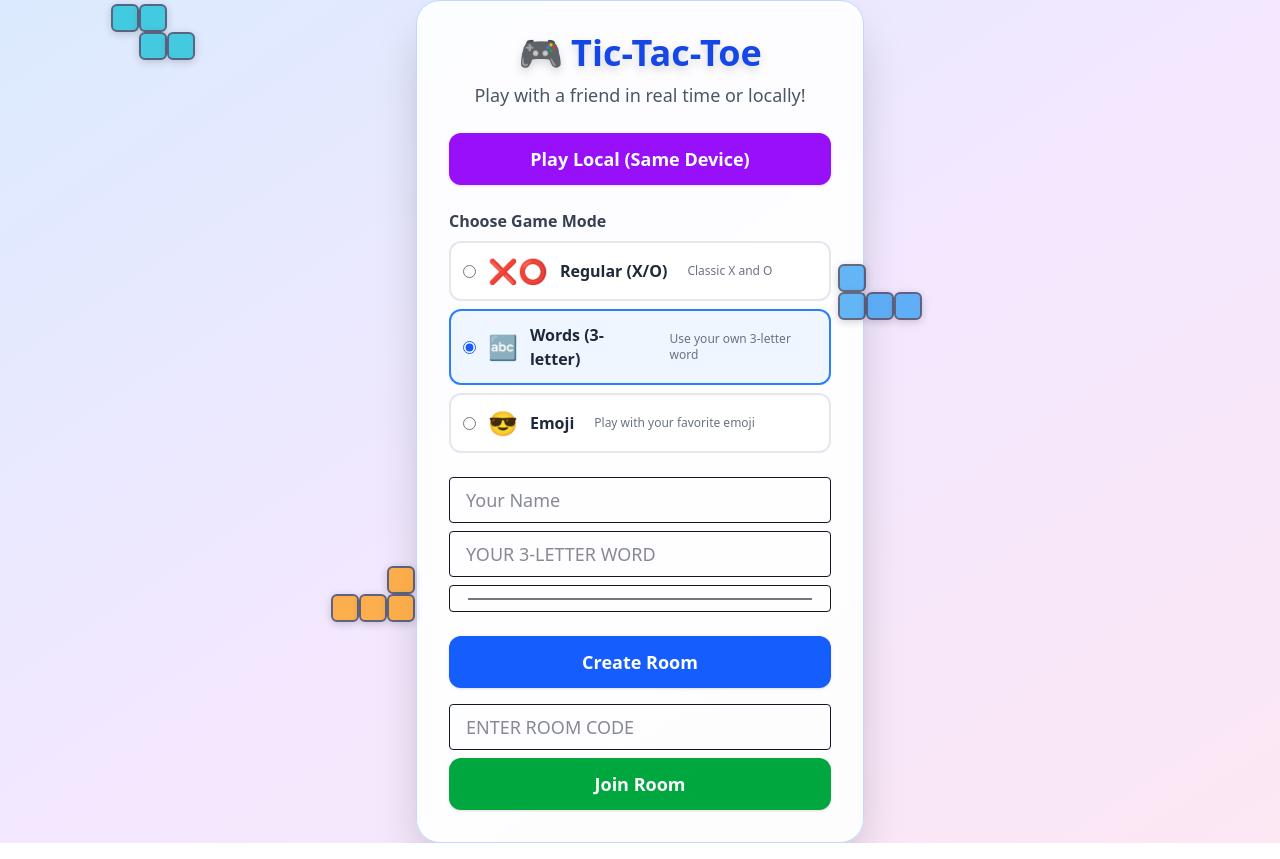
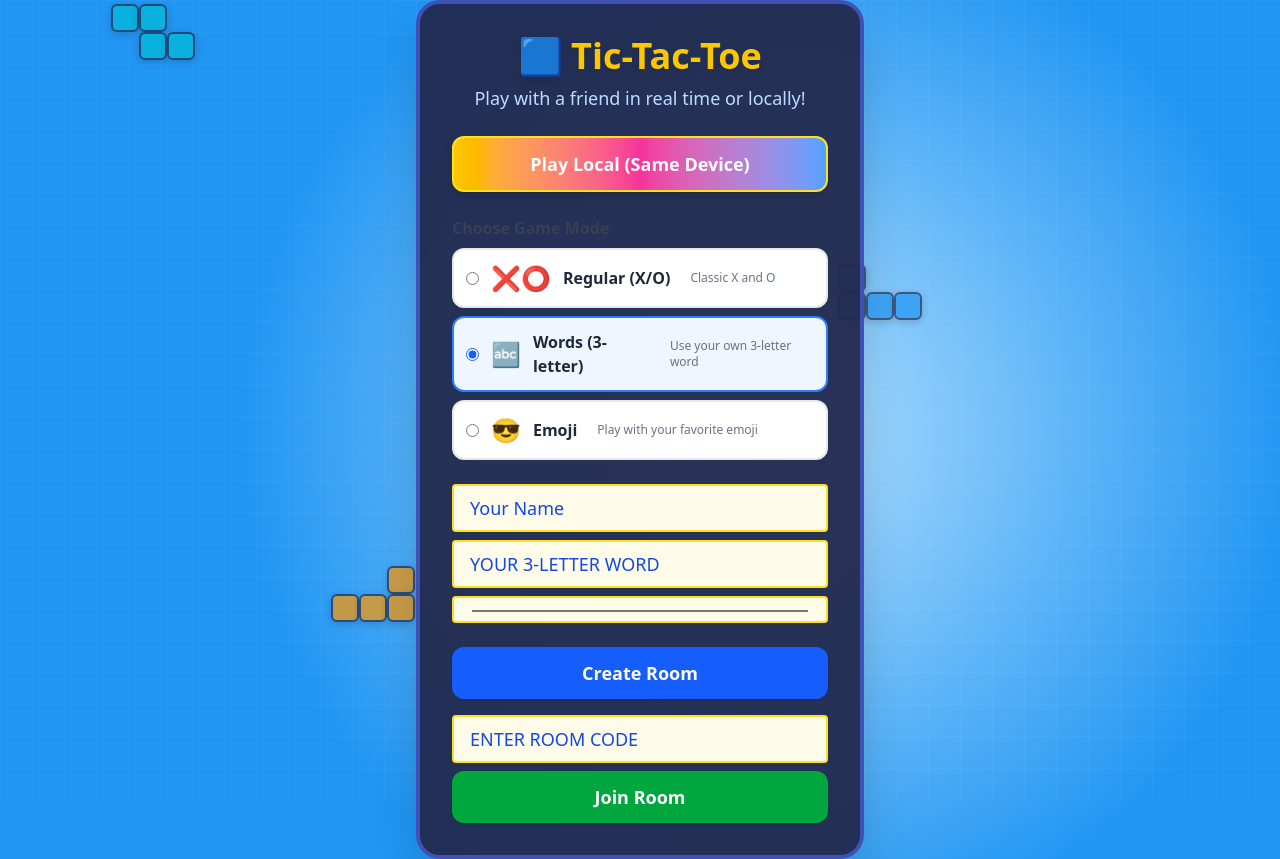
Before and after one commit to arnonrodman/tictactow, a Next.js app: page / in a window 1280 px wide. Built offline with nearby package versions, Linux system fonts and the light colour scheme; no server answers.

Commit message:
Update background to mechanical blue radial gradient and improve Tetris theme

```diff
--- a/src/app/game/[roomCode]/page.tsx
+++ b/src/app/game/[roomCode]/page.tsx
@@ -174,7 +174,8 @@ const GamePage = () => {
   if (!room) return <div className="flex items-center justify-center min-h-screen">Room not found.</div>;
 
   return (
-    <div className="flex flex-col items-center justify-center min-h-screen bg-gray-100 p-4">
+    <div className="flex flex-col items-center justify-center min-h-screen bg-transparent p-4">
+      <div className="bg-[#222a4d]/95 shadow-2xl rounded-3xl p-8 max-w-md w-full flex flex-col items-center border-4 border-[#3f51b5] relative z-10">
         <h1 className="text-2xl font-bold mb-2 flex items-center gap-2 text-gray-900">Room: {roomCode}</h1>
         <div className="mb-2 text-lg font-semibold text-gray-800">Mode: {gameMode === 'regular' ? 'Regular (X/O)' : gameMode === 'words' ? 'Words (3-letter)' : 'Emoji'}</div>
         <div className="flex items-center mb-2 text-gray-900">
@@ -206,6 +207,9 @@ const GamePage = () => {
             {board.map((cell, idx) => {
               const isWinning = room.winning_cells?.includes(idx);
               let display = cell;
+              let cellColor = 'bg-white';
+              if (cell === room.player1_word) cellColor = 'bg-yellow-400';
+              else if (cell === room.player2_word) cellColor = 'bg-pink-500';
               if (gameMode === 'regular') {
                 if (cell === room.player1_word) display = 'X';
                 else if (cell === room.player2_word) display = 'O';
@@ -213,12 +217,7 @@ const GamePage = () => {
               return (
                 <button
                   key={idx}
-                className={`aspect-square w-20 sm:w-24 rounded text-2xl font-bold border-2 flex items-center justify-center transition-all
-                  ${cell === room.player1_word ? `text-white` : cell === room.player2_word ? `text-white` : 'text-gray-700'}
-                  ${cell === room.player1_word ? `bg-[${room.player1_color}]` : cell === room.player2_word ? `bg-[${room.player2_color}]` : 'bg-white'}
-                  ${isWinning ? 'ring-4 ring-green-400' : ''}
-                  ${!myTurn || cell || room.status !== 'active' ? 'cursor-not-allowed opacity-60' : 'hover:bg-gray-200 cursor-pointer'}
-                `}
+                  className={`aspect-square w-20 sm:w-24 rounded text-2xl font-bold border-2 flex items-center justify-center transition-all ${cellColor} ${isWinning ? 'ring-4 ring-green-400' : ''} ${!myTurn || cell || room.status !== 'active' ? 'cursor-not-allowed opacity-60' : 'hover:scale-105 hover:brightness-110 cursor-pointer'}`}
                   style={cell === room.player1_word ? { backgroundColor: room.player1_color } : cell === room.player2_word ? { backgroundColor: room.player2_color } : {}}
                   disabled={!myTurn || !!cell || room.status !== 'active' || moveLoading}
                   onClick={() => handleCellClick(idx)}
@@ -256,6 +255,7 @@ const GamePage = () => {
         </div>
         {showConfetti && width > 0 && height > 0 && <Confetti width={width} height={height} />}
       </div>
+    </div>
   );
 };
 
--- a/src/app/globals.css
+++ b/src/app/globals.css
@@ -23,7 +23,19 @@
 }
 
 body {
-  background: var(--background);
+  background: radial-gradient(circle at 60% 50%, #b3e0ff 0%, #2196f3 60%, #2196f3 100%);
   color: var(--foreground);
   font-family: system-ui, sans-serif;
+  position: relative;
 }
+body::before {
+  content: '';
+  position: fixed;
+  top: 0; left: 0; right: 0; bottom: 0;
+  pointer-events: none;
+  background-image:
+    linear-gradient(rgba(255,255,255,0.04) 1px, transparent 1px),
+    linear-gradient(90deg, rgba(255,255,255,0.04) 1px, transparent 1px);
+  background-size: 32px 32px;
+  z-index: 0;
+}
--- a/src/app/lobby/page.tsx
+++ b/src/app/lobby/page.tsx
@@ -75,7 +75,7 @@ const LobbyPage = () => {
         <label className="mb-2 w-full">
           <span className="block mb-1 font-semibold">Game Mode</span>
           <select
-            className="w-full px-4 py-2 border rounded"
+            className="w-full px-4 py-2 border-2 border-yellow-300 rounded"
             value={gameMode}
             onChange={e => setGameMode(e.target.value)}
           >
@@ -85,7 +85,7 @@ const LobbyPage = () => {
           </select>
         </label>
         <input
-          className="mb-2 px-4 py-2 border rounded w-full"
+          className="mb-2 px-4 py-2 border-2 border-yellow-300 rounded w-full text-lg text-gray-900 bg-yellow-50 placeholder:text-blue-700"
           type="text"
           placeholder="Your Name"
           value={playerName}
@@ -94,7 +94,7 @@ const LobbyPage = () => {
         {gameMode === 'words' && (
           <>
             <input
-              className="mb-2 px-4 py-2 border rounded w-full uppercase"
+              className="mb-2 px-4 py-2 border-2 border-yellow-300 rounded w-full uppercase text-lg text-gray-900 bg-yellow-50 placeholder:text-blue-700"
               type="text"
               placeholder="Your 3-letter Word"
               maxLength={3}
@@ -102,7 +102,7 @@ const LobbyPage = () => {
               onChange={e => setPlayerWord(e.target.value)}
             />
             <input
-              className="mb-2 px-4 py-2 border rounded w-full"
+              className="mb-2 px-4 py-2 border-2 border-yellow-300 rounded w-full bg-yellow-50"
               type="color"
               value={playerColor}
               onChange={e => setPlayerColor(e.target.value)}
@@ -111,7 +111,7 @@ const LobbyPage = () => {
         )}
         {gameMode === 'emoji' && (
           <input
-            className="mb-2 px-4 py-2 border rounded w-full text-2xl"
+            className="mb-2 px-4 py-2 border-2 border-yellow-300 rounded w-full text-2xl text-gray-900 bg-yellow-50 placeholder:text-blue-700"
             type="text"
             placeholder="Your Emoji (e.g. 😎)"
             maxLength={2}
@@ -129,7 +129,7 @@ const LobbyPage = () => {
       </button>
       <div className="flex flex-col items-center w-full max-w-xs">
         <input
-          className="mb-2 px-4 py-2 border rounded w-full uppercase"
+          className="mb-2 px-4 py-2 border-2 border-yellow-300 rounded w-full uppercase text-lg text-gray-900 bg-yellow-50 placeholder:text-blue-700"
           type="text"
           placeholder="Enter Room Code"
           value={roomCode}
--- a/src/app/page.tsx
+++ b/src/app/page.tsx
@@ -69,14 +69,14 @@ export default function Home() {
   };
 
   return (
-    <div className="min-h-screen w-full flex items-center justify-center bg-gradient-to-br from-blue-100 via-purple-100 to-pink-100">
-      <div className="bg-white/90 shadow-2xl rounded-3xl p-8 max-w-md w-full flex flex-col items-center border border-blue-200">
-        <h1 className="text-4xl font-extrabold mb-2 flex items-center gap-2 text-blue-700 drop-shadow-lg">
-          <span role="img" aria-label="game">🎮</span> Tic-Tac-Toe
+    <div className="min-h-screen w-full flex items-center justify-center bg-transparent">
+      <div className="bg-[#222a4d]/95 shadow-2xl rounded-3xl p-8 max-w-md w-full flex flex-col items-center border-4 border-[#3f51b5] relative z-10">
+        <h1 className="text-4xl font-extrabold mb-2 flex items-center gap-2 text-yellow-400 drop-shadow-lg">
+          <span role="img" aria-label="game">🟦</span> Tic-Tac-Toe
         </h1>
-        <p className="mb-6 text-lg text-gray-600 font-medium">Play with a friend in real time or locally!</p>
+        <p className="mb-6 text-lg text-blue-200 font-medium">Play with a friend in real time or locally!</p>
         <button
-          className="mb-6 px-8 py-3 bg-purple-600 text-white rounded-xl text-lg font-bold shadow hover:bg-purple-700 transition w-full"
+          className="mb-6 px-8 py-3 bg-gradient-to-r from-yellow-400 via-pink-500 to-blue-400 text-white rounded-xl text-lg font-bold shadow-lg hover:scale-105 transition w-full border-2 border-yellow-300"
           onClick={() => router.push('/local')}
         >
           Play Local (Same Device)
@@ -102,7 +102,7 @@ export default function Home() {
         </div>
         <div className="flex flex-col items-center w-full mb-4">
           <input
-            className="mb-2 px-4 py-2 border rounded w-full text-lg text-gray-900"
+            className="mb-2 px-4 py-2 border-2 border-yellow-300 rounded w-full text-lg text-gray-900 bg-yellow-50 placeholder:text-blue-700"
             type="text"
             placeholder="Your Name"
             value={playerName}
@@ -111,7 +111,7 @@ export default function Home() {
           {gameMode === 'words' && (
             <>
               <input
-                className="mb-2 px-4 py-2 border rounded w-full uppercase text-lg text-gray-900"
+                className="mb-2 px-4 py-2 border-2 border-yellow-300 rounded w-full uppercase text-lg text-gray-900 bg-yellow-50 placeholder:text-blue-700"
                 type="text"
                 placeholder="Your 3-letter Word"
                 maxLength={3}
@@ -119,7 +119,7 @@ export default function Home() {
                 onChange={e => setPlayerWord(e.target.value)}
               />
               <input
-                className="mb-2 px-4 py-2 border rounded w-full"
+                className="mb-2 px-4 py-2 border-2 border-yellow-300 rounded w-full bg-yellow-50"
                 type="color"
                 value={playerColor}
                 onChange={e => setPlayerColor(e.target.value)}
@@ -128,7 +128,7 @@ export default function Home() {
           )}
           {gameMode === 'emoji' && (
             <input
-              className="mb-2 px-4 py-2 border rounded w-full text-2xl text-gray-900"
+              className="mb-2 px-4 py-2 border-2 border-yellow-300 rounded w-full text-2xl text-gray-900 bg-yellow-50 placeholder:text-blue-700"
               type="text"
               placeholder="Your Emoji (e.g. 😎)"
               maxLength={2}
@@ -146,7 +146,7 @@ export default function Home() {
         </button>
         <div className="flex flex-col items-center w-full">
           <input
-            className="mb-2 px-4 py-2 border rounded w-full uppercase text-lg text-gray-900"
+            className="mb-2 px-4 py-2 border-2 border-yellow-300 rounded w-full uppercase text-lg text-gray-900 bg-yellow-50 placeholder:text-blue-700"
             type="text"
             placeholder="Enter Room Code"
             value={roomCode}
```
Also changed, not shown: src/app/local/page.tsx (+14 -16 lines). Lines whose indentation alone changed are shown as unchanged.
